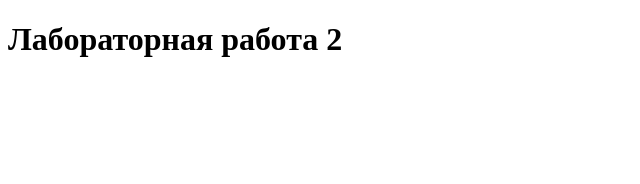
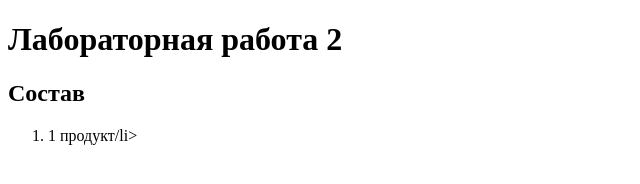
Before and after one commit to shimrink/Lab2, a plain HTML site: page index.html in a window 1280 px wide. Shown: the whole page, without its empty margins (0-640 px from the left). Drawn offline with Linux system fonts and the light colour scheme.

Commit message:
added heading and list

```diff
--- a/index.html
+++ b/index.html
@@ -8,5 +8,9 @@
 </head>
 <body>
     <h1>Лабораторная работа 2</h1>
+    <h2>Состав</h2>
+    <ol>
+        <li>1 продукт/li>
+    </ol>
 </body>
 </html>
```
